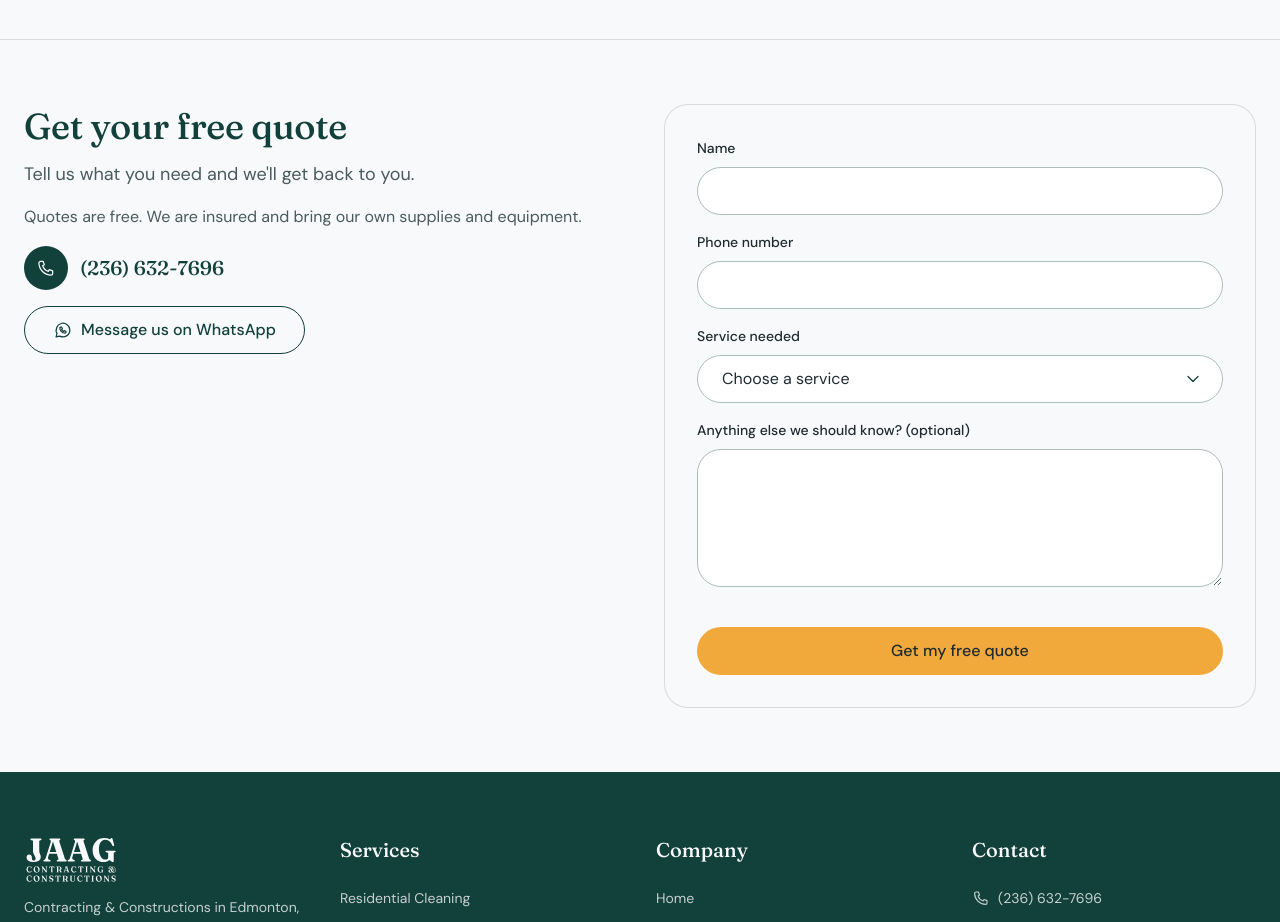
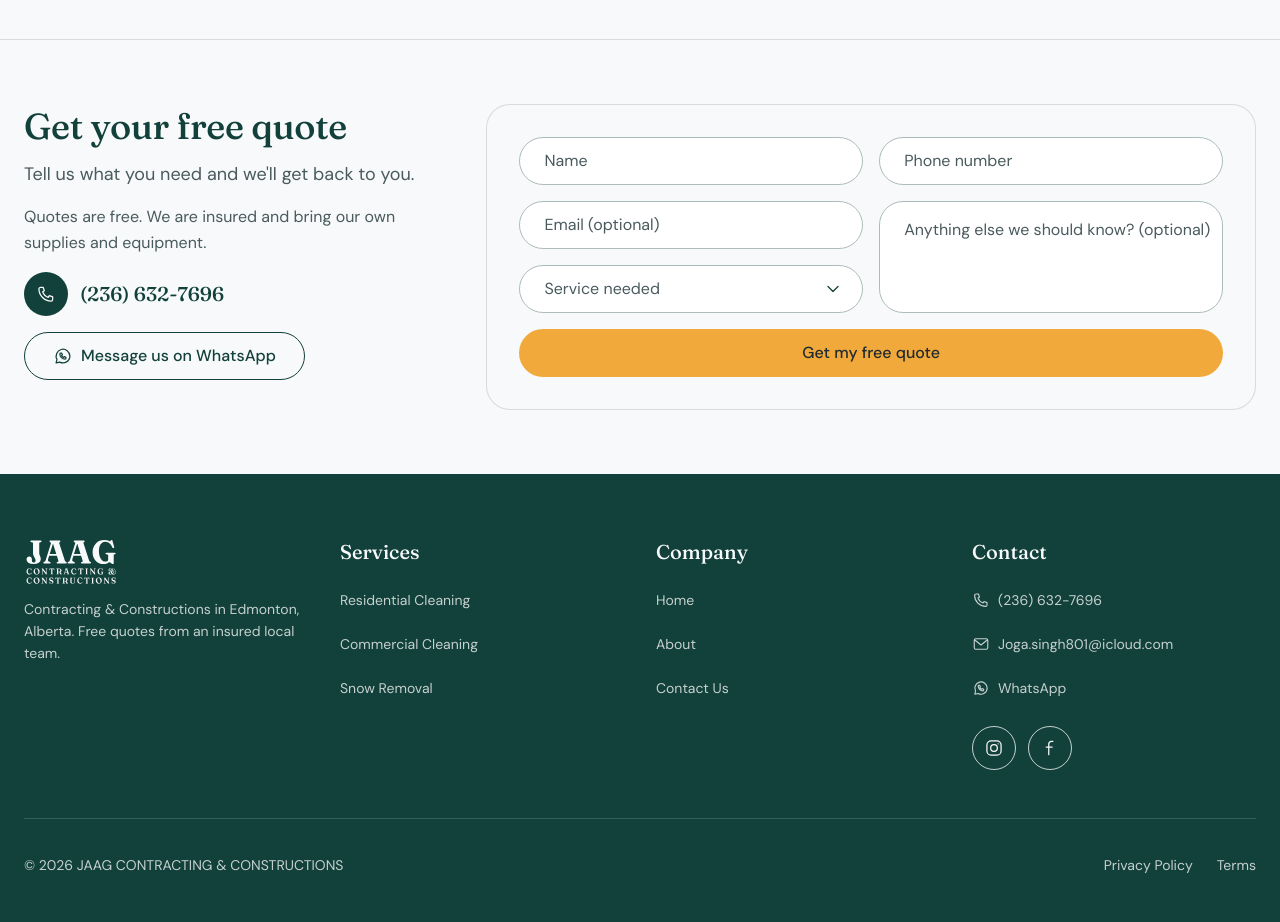
Before and after one commit to DigiBearCA/JAG-cleaning-web, a Next.js app: page / in a window 1280 px wide. Shown: the part 2840-3762 px from the top of the page. Built offline with nearby package versions, Linux system fonts and the light colour scheme.

Commit message:
feat: enhance QuoteForm with email field and validation; update legal content to include email collection

```diff
--- a/src/components/forms/QuoteForm.tsx
+++ b/src/components/forms/QuoteForm.tsx
@@ -73,7 +73,24 @@
     formRef.current?.querySelector<HTMLElement>(`[name="${field}"]`)?.focus();
   }
 
+  function formatPhone(value: string) {
+    const digits = value.replace(/\D/g, "");
+    if (!digits) return "";
+    if (digits.startsWith("1") && digits.length > 1) {
+      const rest = digits.slice(1);
+      if (rest.length <= 3) return `1 (${rest}`;
+      if (rest.length <= 6) return `1 (${rest.slice(0, 3)}) ${rest.slice(3)}`;
+      return `1 (${rest.slice(0, 3)}) ${rest.slice(3, 6)}-${rest.slice(6, 10)}`;
+    }
+    if (digits.length <= 3) return `(${digits}`;
+    if (digits.length <= 6) return `(${digits.slice(0, 3)}) ${digits.slice(3)}`;
+    return `(${digits.slice(0, 3)}) ${digits.slice(3, 6)}-${digits.slice(6, 10)}`;
+  }
+
   function handleChange(field: keyof QuoteInput, value: string) {
+    if (field === "phone") {
+      value = formatPhone(value);
+    }
     setValues((current) => ({ ...current, [field]: value }));
     if (field !== "company" && errors[field] !== undefined) {
       setErrors((current) => ({ ...current, [field]: validateQuoteField(field, value) }));
@@ -168,6 +185,7 @@
           aria-label={labelledBy ? undefined : "Request a free quote"}
           className="flex flex-col gap-4"
         >
+          <div className="grid gap-4 md:grid-cols-2">
             <TextField
               id={fieldId("name")}
               name="name"
@@ -192,6 +210,30 @@
               onChange={(event) => handleChange("phone", event.target.value)}
               onBlur={() => handleBlur("phone")}
             />
+            <TextField
+              id={fieldId("email")}
+              name="email"
+              type="email"
+              label="Email (optional)"
+              autoComplete="email"
+              inputMode="email"
+              value={values.email}
+              error={errors.email}
+              onChange={(event) => handleChange("email", event.target.value)}
+              onBlur={() => handleBlur("email")}
+            />
+            <div className="flex flex-col md:row-span-2 md:min-h-0 md:[&>*]:h-full md:[&_textarea]:h-full md:[&_textarea]:min-h-0 md:[&_textarea]:resize-none [&_textarea]:min-h-28">
+              <TextAreaField
+                id={fieldId("message")}
+                name="message"
+                label="Anything else we should know? (optional)"
+                rows={1}
+                value={values.message}
+                error={errors.message}
+                onChange={(event) => handleChange("message", event.target.value)}
+                onBlur={() => handleBlur("message")}
+              />
+            </div>
             <SelectField
               id={fieldId("service")}
               name="service"
@@ -204,15 +246,7 @@
               onChange={(event) => handleChange("service", event.target.value)}
               onBlur={() => handleBlur("service")}
             />
-          <TextAreaField
-            id={fieldId("message")}
-            name="message"
-            label="Anything else we should know? (optional)"
-            value={values.message}
-            error={errors.message}
-            onChange={(event) => handleChange("message", event.target.value)}
-            onBlur={() => handleBlur("message")}
-          />
+          </div>
 
           {/* Honeypot: hidden from view, the tab order, and the accessibility tree. */}
           <div className="sr-only" aria-hidden="true">
@@ -228,9 +262,10 @@
             />
           </div>
 
+          <div>
   <div aria-live="polite" aria-atomic="true">
     {status === "error" && formMessage ? (
-              <div className="flex flex-col gap-1 rounded-card border-[1.5px] border-danger bg-bg px-6 py-4">
+      <div className="mb-4 flex flex-col gap-1 rounded-card border-[1.5px] border-danger bg-bg px-6 py-4">
         <p className="type-small font-medium text-danger">{formMessage}</p>
         <p className="type-small text-ink">
           You can also{" "}
@@ -252,9 +287,10 @@
     ) : null}
   </div>
 
-          <Button type="submit" fullWidth loading={submitting} className="mt-2">
+  <Button type="submit" fullWidth loading={submitting}>
     {submitting ? "Sending..." : "Get my free quote"}
   </Button>
+</div>
         </form>
       )}
     </div>
--- a/src/components/sections/QuoteSection.tsx
+++ b/src/components/sections/QuoteSection.tsx
@@ -22,7 +22,7 @@
       id="quote"
       bordered
       labelledBy="quote-title"
-      containerClassName="grid items-start gap-10 md:grid-cols-2 md:gap-12"
+      containerClassName="grid items-start gap-10 lg:grid-cols-[35fr_65fr] lg:gap-12"
     >
       <div className="flex flex-col gap-4">
         <SectionHeading id="quote-title" title={QUOTE_COPY.title} lead={QUOTE_COPY.lead} />
--- a/src/components/ui/fields/FieldShell.tsx
+++ b/src/components/ui/fields/FieldShell.tsx
@@ -2,7 +2,6 @@
 
 export interface FieldShellProps {
   readonly id: string;
-  readonly label: string;
   readonly error?: string;
   readonly children: ReactNode;
 }
@@ -12,13 +11,10 @@
   return `${id}-error`;
 }
 
-/** Shared visible-label wrapper and error message for form fields. */
-export function FieldShell({ id, label, error, children }: FieldShellProps) {
+/** Shared wrapper and error message for form fields. */
+export function FieldShell({ id, error, children }: FieldShellProps) {
   return (
     <div className="flex flex-col gap-2">
-      <label htmlFor={id} className="type-small font-medium text-ink">
-        {label}
-      </label>
       {children}
       {error ? (
         <p id={fieldErrorId(id)} className="pl-6 type-small text-danger">
@@ -35,4 +31,4 @@
 }
 
 export const CONTROL_BASE =
-  "w-full border-[1.5px] bg-white type-body text-ink transition duration-150 ease-brand placeholder:text-ink-muted";
+  "w-full border-[1.5px] bg-white type-body text-ink transition duration-150 ease-brand placeholder:text-ink-muted focus:outline-none";
--- a/src/components/ui/fields/SelectField.tsx
+++ b/src/components/ui/fields/SelectField.tsx
@@ -20,19 +20,21 @@
 /** Native select styled as a pill, with a custom chevron inside on the right. */
 export function SelectField({ id, label, options, placeholder, error, ...rest }: SelectFieldProps) {
   const hasError = typeof error === "string" && error.length > 0;
+  const labelBorder = hasError ? "border-danger peer-focus:border-danger" : "border-input-border peer-focus:border-primary";
+
   return (
-    <FieldShell id={id} label={label} error={error}>
-      <div className="relative">
+    <FieldShell id={id} error={error}>
+      <div className="relative flex">
         <select
           id={id}
           aria-invalid={hasError || undefined}
           aria-describedby={hasError ? fieldErrorId(id) : undefined}
-          className={cx(CONTROL_BASE, "h-12 cursor-pointer appearance-none rounded-pill pr-12 pl-6", controlBorderClass(hasError))}
+          className={cx(CONTROL_BASE, "peer h-12 cursor-pointer appearance-none rounded-pill pr-12 pl-6", controlBorderClass(hasError))}
           {...rest}
         >
           {placeholder ? (
             <option value="" disabled>
-              {placeholder}
+              {/* Note: don't show text in the option if we are floating a label */}
             </option>
           ) : null}
           {options.map((option) => (
@@ -41,6 +43,18 @@
             </option>
           ))}
         </select>
+        <label
+          htmlFor={id}
+          className={cx(
+            "pointer-events-none absolute left-4 top-0 -translate-y-1/2 bg-white px-2 type-small font-medium text-ink-muted transition-all duration-150 ease-brand border-[1.5px] rounded-pill",
+            labelBorder,
+            "peer-invalid:top-1/2 peer-invalid:-translate-y-1/2 peer-invalid:border-transparent peer-invalid:bg-transparent peer-invalid:text-base peer-invalid:font-normal",
+            "peer-focus:top-0 peer-focus:-translate-y-1/2 peer-focus:bg-white peer-focus:type-small peer-focus:font-medium peer-focus:text-primary",
+            hasError && "peer-focus:text-danger"
+          )}
+        >
+          {label}
+        </label>
         <ChevronDownIcon
           size={20}
           className="pointer-events-none absolute top-1/2 right-5 -translate-y-1/2 text-primary"
--- a/src/components/ui/fields/TextAreaField.tsx
+++ b/src/components/ui/fields/TextAreaField.tsx
@@ -9,18 +9,35 @@
 } & Omit<ComponentPropsWithRef<"textarea">, "id" | "className" | "aria-invalid" | "aria-describedby">;
 
 /** Multi-line field: 24px radius (never a pill), 16px by 24px padding, 120px minimum, vertical resize. */
-export function TextAreaField({ id, label, error, rows = 4, ...rest }: TextAreaFieldProps) {
+export function TextAreaField({ id, label, error, rows, ...rest }: TextAreaFieldProps) {
   const hasError = typeof error === "string" && error.length > 0;
+  const labelBorder = hasError ? "border-danger peer-focus:border-danger" : "border-input-border peer-focus:border-primary";
+
   return (
-    <FieldShell id={id} label={label} error={error}>
+    <FieldShell id={id} error={error}>
+      <div className="relative flex h-full">
         <textarea
           id={id}
           rows={rows}
+          placeholder=" "
           aria-invalid={hasError || undefined}
           aria-describedby={hasError ? fieldErrorId(id) : undefined}
-        className={cx(CONTROL_BASE, "min-h-30 resize-y rounded-card px-6 py-4", controlBorderClass(hasError))}
+          className={cx(CONTROL_BASE, "peer h-full min-h-[112px] resize-y rounded-[24px] px-6 py-4", controlBorderClass(hasError))}
           {...rest}
         />
+        <label
+          htmlFor={id}
+          className={cx(
+            "pointer-events-none absolute left-4 top-0 -translate-y-1/2 bg-white px-2 type-small font-medium text-ink-muted transition-all duration-150 ease-brand border-[1.5px] rounded-pill",
+            labelBorder,
+            "peer-placeholder-shown:top-4 peer-placeholder-shown:translate-y-0 peer-placeholder-shown:border-transparent peer-placeholder-shown:bg-transparent peer-placeholder-shown:text-base peer-placeholder-shown:font-normal",
+            "peer-focus:top-0 peer-focus:-translate-y-1/2 peer-focus:bg-white peer-focus:type-small peer-focus:font-medium peer-focus:text-primary",
+            hasError && "peer-focus:text-danger"
+          )}
+        >
+          {label}
+        </label>
+      </div>
     </FieldShell>
   );
 }
--- a/src/components/ui/fields/TextField.tsx
+++ b/src/components/ui/fields/TextField.tsx
@@ -11,16 +11,33 @@
 /** Single-line pill input, 48px tall, with a visible label and linked error message. */
 export function TextField({ id, label, error, type = "text", ...rest }: TextFieldProps) {
   const hasError = typeof error === "string" && error.length > 0;
+  const labelBorder = hasError ? "border-danger peer-focus:border-danger" : "border-input-border peer-focus:border-primary";
+
   return (
-    <FieldShell id={id} label={label} error={error}>
+    <FieldShell id={id} error={error}>
+      <div className="relative flex">
         <input
           id={id}
           type={type}
+          placeholder=" "
           aria-invalid={hasError || undefined}
           aria-describedby={hasError ? fieldErrorId(id) : undefined}
-        className={cx(CONTROL_BASE, "h-12 rounded-pill px-6", controlBorderClass(hasError))}
+          className={cx(CONTROL_BASE, "peer h-12 rounded-pill px-6", controlBorderClass(hasError))}
           {...rest}
         />
+        <label
+          htmlFor={id}
+          className={cx(
+            "pointer-events-none absolute left-4 top-0 -translate-y-1/2 bg-white px-2 type-small font-medium text-ink-muted transition-all duration-150 ease-brand border-[1.5px] rounded-pill",
+            labelBorder,
+            "peer-placeholder-shown:top-1/2 peer-placeholder-shown:-translate-y-1/2 peer-placeholder-shown:border-transparent peer-placeholder-shown:bg-transparent peer-placeholder-shown:text-base peer-placeholder-shown:font-normal",
+            "peer-focus:top-0 peer-focus:-translate-y-1/2 peer-focus:bg-white peer-focus:type-small peer-focus:font-medium peer-focus:text-primary",
+            hasError && "peer-focus:text-danger"
+          )}
+        >
+          {label}
+        </label>
+      </div>
     </FieldShell>
   );
 }
--- a/src/content/legal.ts
+++ b/src/content/legal.ts
@@ -32,7 +32,7 @@
     {
       heading: "What we collect",
       paragraphs: ["When you use our quote form, we collect:"],
-      list: ["Your name", "Your phone number", "The service you need", "Any message you choose to add"],
+      list: ["Your name", "Your phone number", "Your email address (if provided)", "The service you need", "Any message you choose to add"],
       after: [
         "If you call, email, or message us on WhatsApp, we receive the details you share in that conversation.",
         "This website does not use advertising or analytics cookies. The map on our Contact page is provided by Google Maps, which may collect information under Google's own privacy policy.",
--- a/src/lib/quote-validation.ts
+++ b/src/lib/quote-validation.ts
@@ -16,6 +16,7 @@
   nameMax: 80,
   phoneMinDigits: 10,
   phoneMax: 30,
+  emailMax: 200,
   messageMax: 1000,
   /** Hard cap for the honeypot value we bother reading. */
   honeypotMax: 200,
@@ -25,6 +26,7 @@
 export interface QuoteInput {
   readonly name: string;
   readonly phone: string;
+  readonly email: string;
   readonly service: string;
   readonly message: string;
   /** Honeypot. Real visitors never see or fill this. */
@@ -35,14 +37,15 @@
 export interface QuoteData {
   readonly name: string;
   readonly phone: string;
+  readonly email: string;
   readonly service: ServiceValue;
   readonly message: string;
 }
 
-export type QuoteField = "name" | "phone" | "service" | "message";
+export type QuoteField = "name" | "phone" | "email" | "service" | "message";
 
 /** Field order, used to focus the first invalid field. */
-export const QUOTE_FIELDS: ReadonlyArray<QuoteField> = ["name", "phone", "service", "message"];
+export const QUOTE_FIELDS: ReadonlyArray<QuoteField> = ["name", "phone", "email", "service", "message"];
 
 export type QuoteErrors = Partial<Record<QuoteField, string>>;
 
@@ -58,6 +61,7 @@
 export const EMPTY_QUOTE_INPUT: QuoteInput = {
   name: "",
   phone: "",
+  email: "",
   service: "",
   message: "",
   company: "",
@@ -65,6 +69,7 @@
 
 const PHONE_STRIP = /[\s\-()]/g;
 const DIGITS_ONLY = /^\d+$/;
+const EMAIL_REGEX = /^[^\s@]+@[^\s@]+\.[^\s@]+$/;
 
 export function isServiceValue(value: string): value is ServiceValue {
   return SERVICE_OPTIONS.some((option) => option.value === value);
@@ -106,6 +111,13 @@
       }
       return undefined;
     }
+    case "email": {
+      const value = cleanLine(rawValue);
+      if (value.length === 0) return undefined; // Optional
+      if (value.length > QUOTE_LIMITS.emailMax) return `Keep your email to ${QUOTE_LIMITS.emailMax} characters or fewer.`;
+      if (!EMAIL_REGEX.test(value)) return "Enter a valid email address.";
+      return undefined;
+    }
     case "service": {
       if (rawValue.length === 0) return "Choose the service you need.";
       if (!isServiceValue(rawValue)) return "Choose one of the listed services.";
@@ -138,6 +150,7 @@
     data: {
       name: cleanLine(input.name),
       phone: input.phone.trim(),
+      email: cleanLine(input.email),
       service,
       message: input.message.trim(),
     },
@@ -170,13 +183,14 @@
   if (!isRecord(body)) return null;
   const name = readString(body, "name", QUOTE_LIMITS.nameMax * 2);
   const phone = readString(body, "phone", QUOTE_LIMITS.phoneMax);
+  const email = readString(body, "email", QUOTE_LIMITS.emailMax * 2);
   const service = readString(body, "service", 20);
   const message = readString(body, "message", QUOTE_LIMITS.messageMax * 2);
   const company = readString(body, "company", QUOTE_LIMITS.honeypotMax);
-  if (name === null || phone === null || service === null || message === null || company === null) {
+  if (name === null || phone === null || email === null || service === null || message === null || company === null) {
     return null;
   }
-  return { name, phone, service, message, company };
+  return { name, phone, email, service, message, company };
 }
 
 /** Type guard for the API response, used by the client. */
```
Lines whose indentation alone changed are shown as unchanged.
